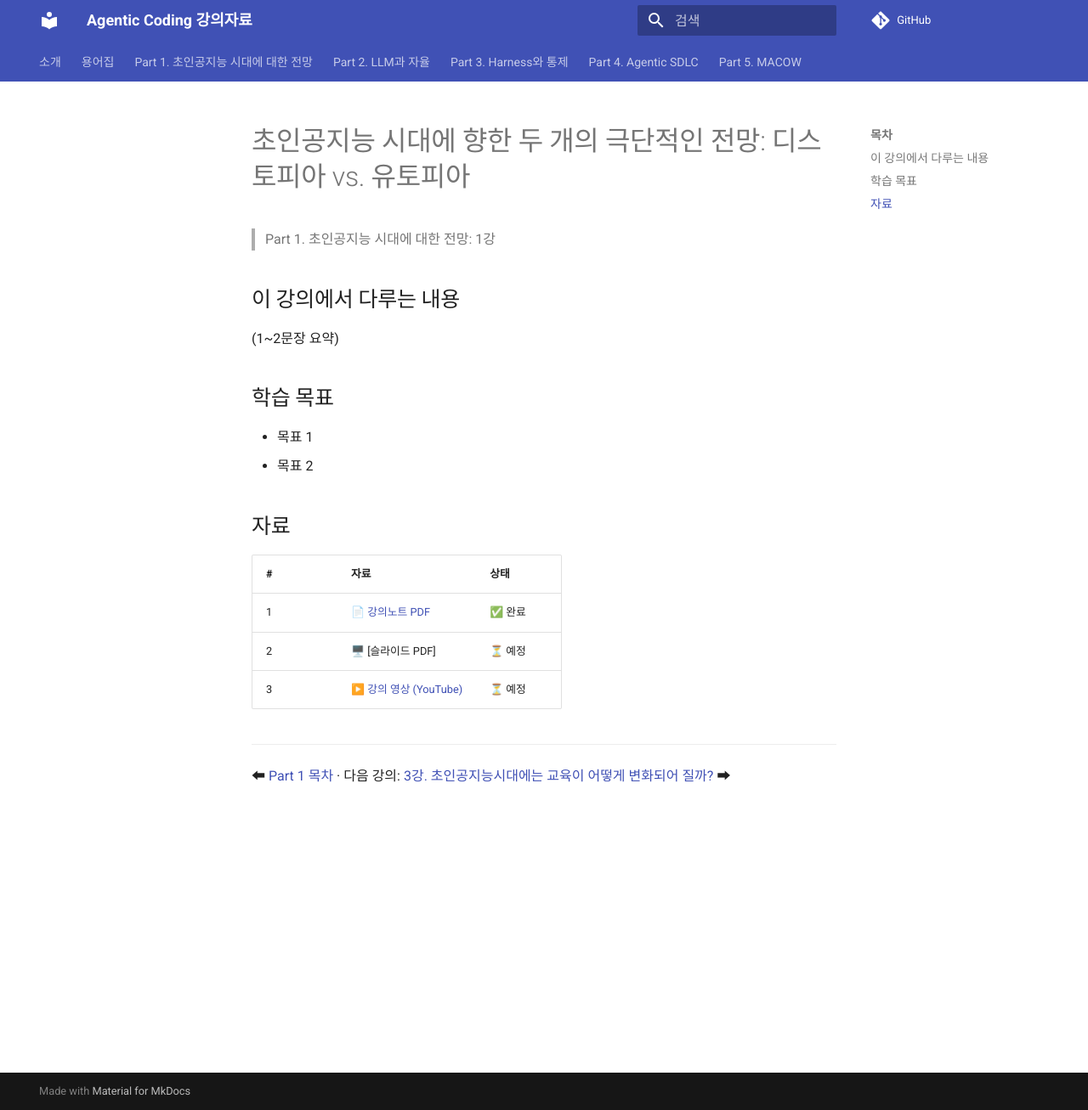
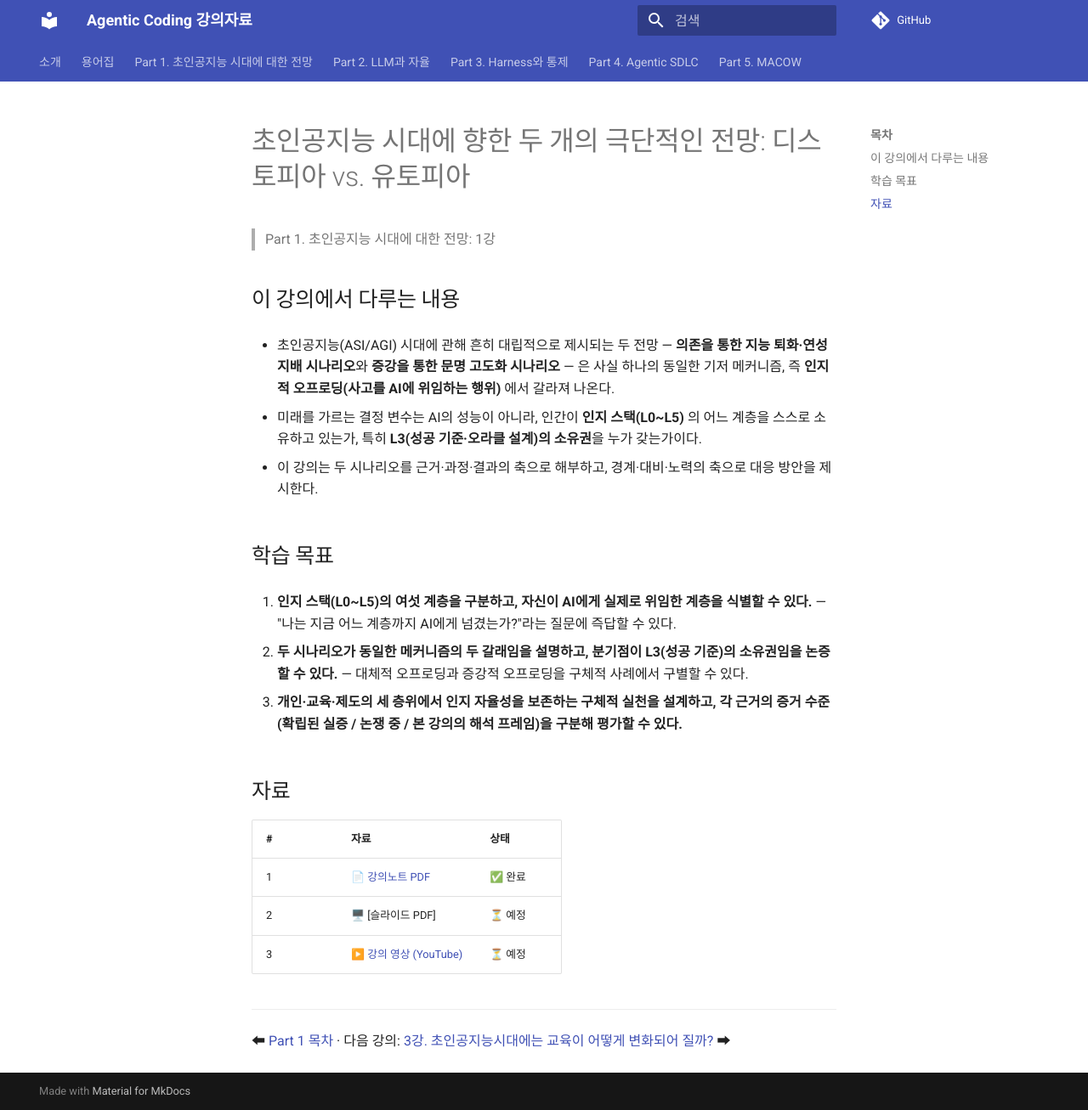
Before and after one commit to karpjoo/agentic-coding, an MkDocs documentation site: the page built from docs/part-1-agi-outlook/01-dystopia-vs-utopia/index.md, in a window 1280 px wide and 1307 px high. Shown: the whole window at 85% size. Built offline with MkDocs 1.6.1 and Material for MkDocs 9.7.7, drawn with Linux system fonts in a browser that asks for light colours; comment, search, counter and statistics services are not loaded.

Commit message:
index.md: 강의 내용 & 학습 목표

```diff
--- a/docs/part-1-agi-outlook/01-dystopia-vs-utopia/index.md
+++ b/docs/part-1-agi-outlook/01-dystopia-vs-utopia/index.md
@@ -4,11 +4,22 @@
 > Part 1. 초인공지능 시대에 대한 전망: 1강
 
 ## 이 강의에서 다루는 내용
-(1~2문장 요약)
+
+- 초인공지능(ASI/AGI) 시대에 관해 흔히 대립적으로 제시되는 두 전망 — **의존을 통한 지능 퇴화·연성 지배 시나리오**와 **증강을 통한 문명 고도화 시나리오** — 은 사실 하나의 동일한 기저 메커니즘, 즉 **인지적 오프로딩(사고를 AI에 위임하는 행위)** 에서 갈라져 나온다.
+
+- 미래를 가르는 결정 변수는 AI의 성능이 아니라, 인간이 **인지 스택(L0~L5)** 의 어느 계층을 스스로 소유하고 있는가, 특히 **L3(성공 기준·오라클 설계)의 소유권**을 누가 갖는가이다.
+
+- 이 강의는 두 시나리오를 근거·과정·결과의 축으로 해부하고, 경계·대비·노력의 축으로 대응 방안을 제시한다.
 
 ## 학습 목표
-- 목표 1
-- 목표 2
+
+1. **인지 스택(L0~L5)의 여섯 계층을 구분하고, 자신이 AI에게 실제로 위임한 계층을 식별할 수 있다.**
+   — "나는 지금 어느 계층까지 AI에게 넘겼는가?"라는 질문에 즉답할 수 있다.
+
+2. **두 시나리오가 동일한 메커니즘의 두 갈래임을 설명하고, 분기점이 L3(성공 기준)의 소유권임을 논증할 수 있다.**
+   — 대체적 오프로딩과 증강적 오프로딩을 구체적 사례에서 구별할 수 있다.
+
+3. **개인·교육·제도의 세 층위에서 인지 자율성을 보존하는 구체적 실천을 설계하고, 각 근거의 증거 수준(확립된 실증 / 논쟁 중 / 본 강의의 해석 프레임)을 구분해 평가할 수 있다.**
 
 ## 자료
 
```
Also changed, not shown: docs/part-1-agi-outlook/03-future-of-education/index.md (+12 -3 lines).
